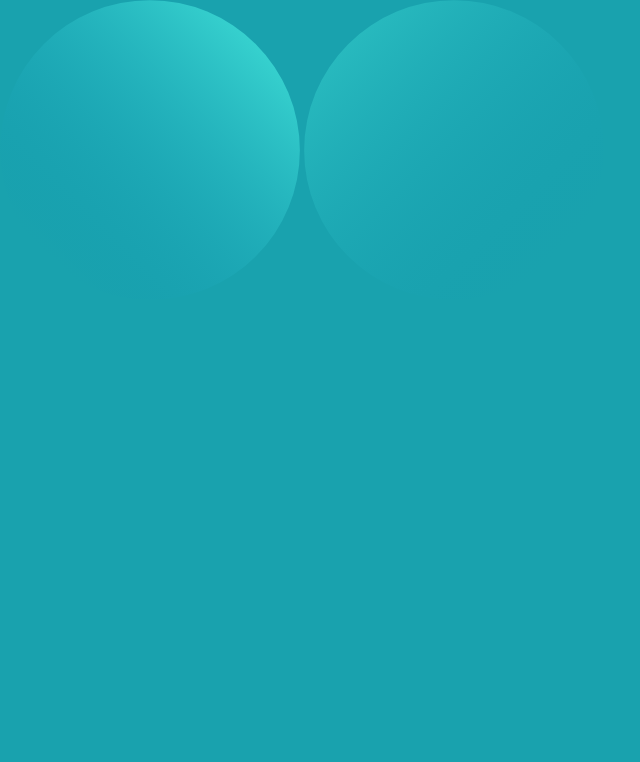
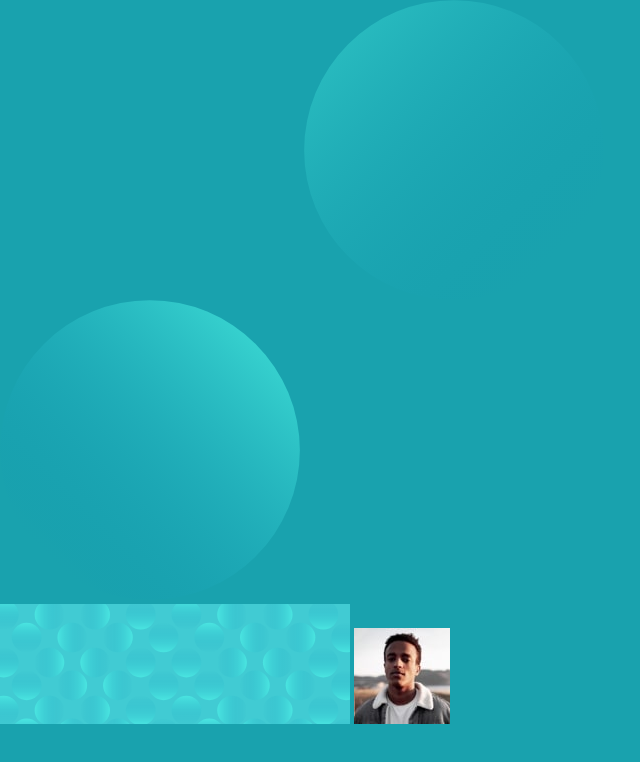
Before and after one commit to tiziii421/Columnas-responsive, a plain HTML site: page index.html in a window 1280 px wide. Shown: the whole page, without its empty margins (0-640 px from the left). Drawn offline with Linux system fonts and the light colour scheme.

Commit message:
cambio: estructura de html y css

```diff
--- a/css/styles.css
+++ b/css/styles.css
@@ -6,13 +6,18 @@
 
 body{
   background-color: hsl(185, 75%, 39%);
-
+  font-family: sans-serif;
 }
 
-img{
+.top-circle{
   width: 300px;
+  margin-top: 300px;
 }
 
+.bottom-circle{
+  width: 300px;
+  margin-bottom: 300px;
+}
 /*
   Color de fondo: hsl(185, 75%, 39%)
   Color del texto gris: hsl(227, 10%, 46%)
--- a/index.html
+++ b/index.html
@@ -7,7 +7,14 @@
     <title>Profile card component</title>
   </head>
   <body>
-   <img src="assets/images/top-circle.svg" alt="">
-   <img src="assets/images/bottom-circle.svg" alt="">
+   <img src="assets/images/top-circle.svg" alt="top-circle-blue" class="top-circle">
+   <img src="assets/images/bottom-circle.svg" alt="bottom-circle-blue" class="bottom-circle">
+   <article class="tarjeta">
+    <header class="tarjeta_header">
+      <img src="assets/images/card-pattern.svg" alt="card-pattern">
+      <img src="assets/images/victor.jpg" alt="Foto de usuario">
+    </header>
+    <section class="cuerpo__tarjeta"></section>
+   </article>
   </body>
 </html>
```
